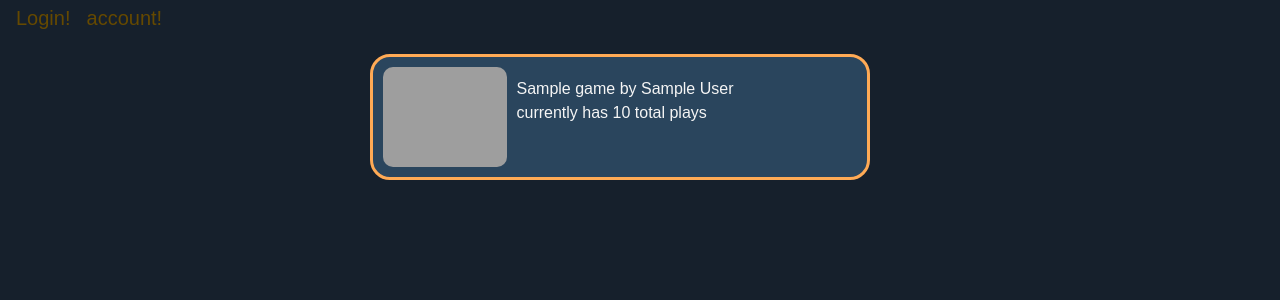
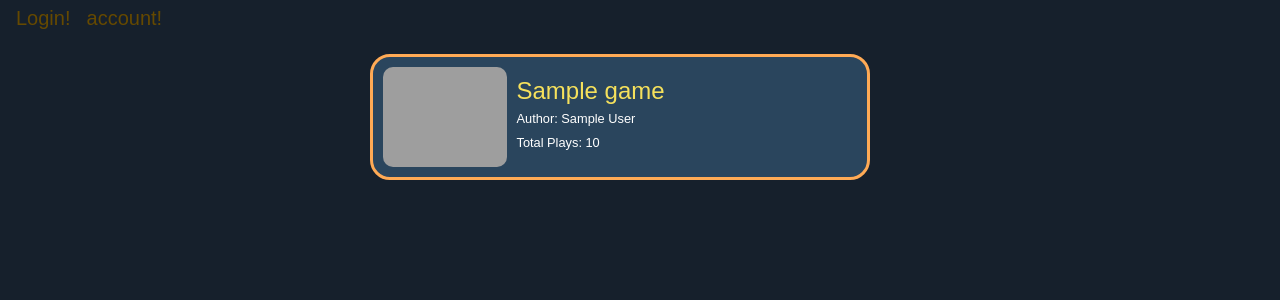
Before and after one commit to ColeT25/CoolerMathGames, a Django app: page /games/home/ in a window 1280 px wide. Shown: the part 177-477 px from the top of the page. Run offline with Django 4.2, Linux system fonts and the light colour scheme; tables that the repository leaves empty hold one stand-in row (values such as "Sample post"); some libraries are stand-ins or nearby versions; grey boxes are pictures that could not be loaded.

Commit message:
More Homepage styling
separated title from author and number of plays in game links and styled them accordingly

```diff
--- a/cooler_math_games/static/cooler_math_games/home/home.css
+++ b/cooler_math_games/static/cooler_math_games/home/home.css
@@ -119,3 +119,8 @@ p {
     border-radius: 10px;
     margin-left: 10px;
 }
+
+.card-title{
+    margin-top: 0px;
+    color : rgb(246,225,92);
+}
--- a/cooler_math_games/templates/cooler_math_games/home.html
+++ b/cooler_math_games/templates/cooler_math_games/home.html
@@ -2,12 +2,12 @@
 <html lang="en">
 <head>
     <meta charset="UTF-8">
-    <!-- bootstrap css-->
-    <link rel="stylesheet" href="https://stackpath.bootstrapcdn.com/bootstrap/4.3.1/css/bootstrap.min.css">
     <title>Cooler Math Games Home</title>
     {% load cooler_math_games_extras %}
     {% load static %}
     <link href="{% static 'cooler_math_games/page.css' %}" rel="stylesheet">
+    <!-- bootstrap css-->
+    <link rel="stylesheet" href="https://stackpath.bootstrapcdn.com/bootstrap/4.3.1/css/bootstrap.min.css">
 </head>
 
 {% include "./header.html" %}
@@ -31,7 +31,11 @@
                             </div>
                             <div class="col-sm-7">
                                 <div class="card-body">
-                                    <a class="card-title" href="{{ game_link }}">{{ game }}</a>
+                                    <a class="card-title h4" href="{{ game_link }}">{{game.name}}</a>
+                                    <br>
+                                    <a><small>Author: {{game.author}}</small></a>
+                                    <br>
+                                    <a><small>Total Plays: {{game.total_plays}}</small></a>
                                 </div>
                             </div>
                         </div>
@@ -45,6 +49,13 @@
 
     </div>
 
+    <script>
+        function getGameTitle(game){
+            const array = game.split(" ");
+            console.log(array);
+        }
+    </script>
+
 </body>
 
 </html>
```
